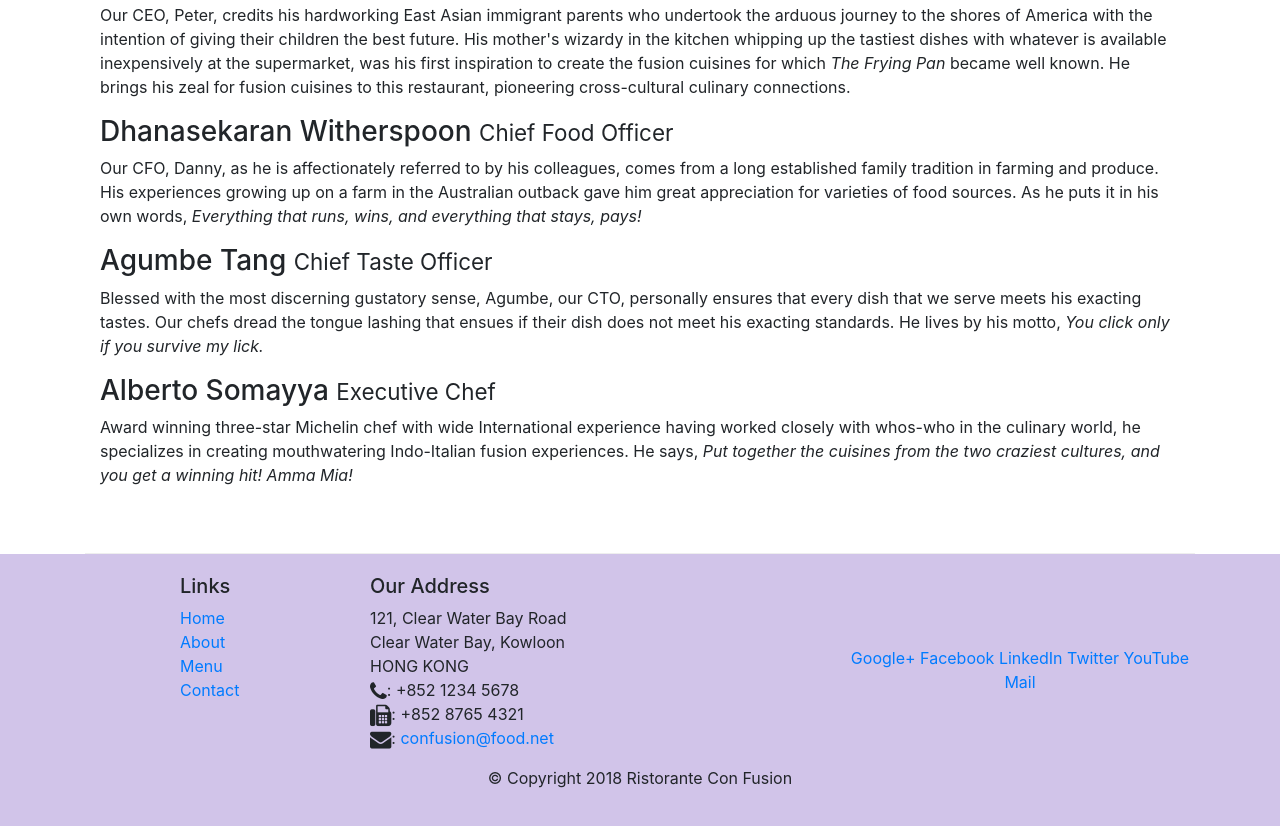
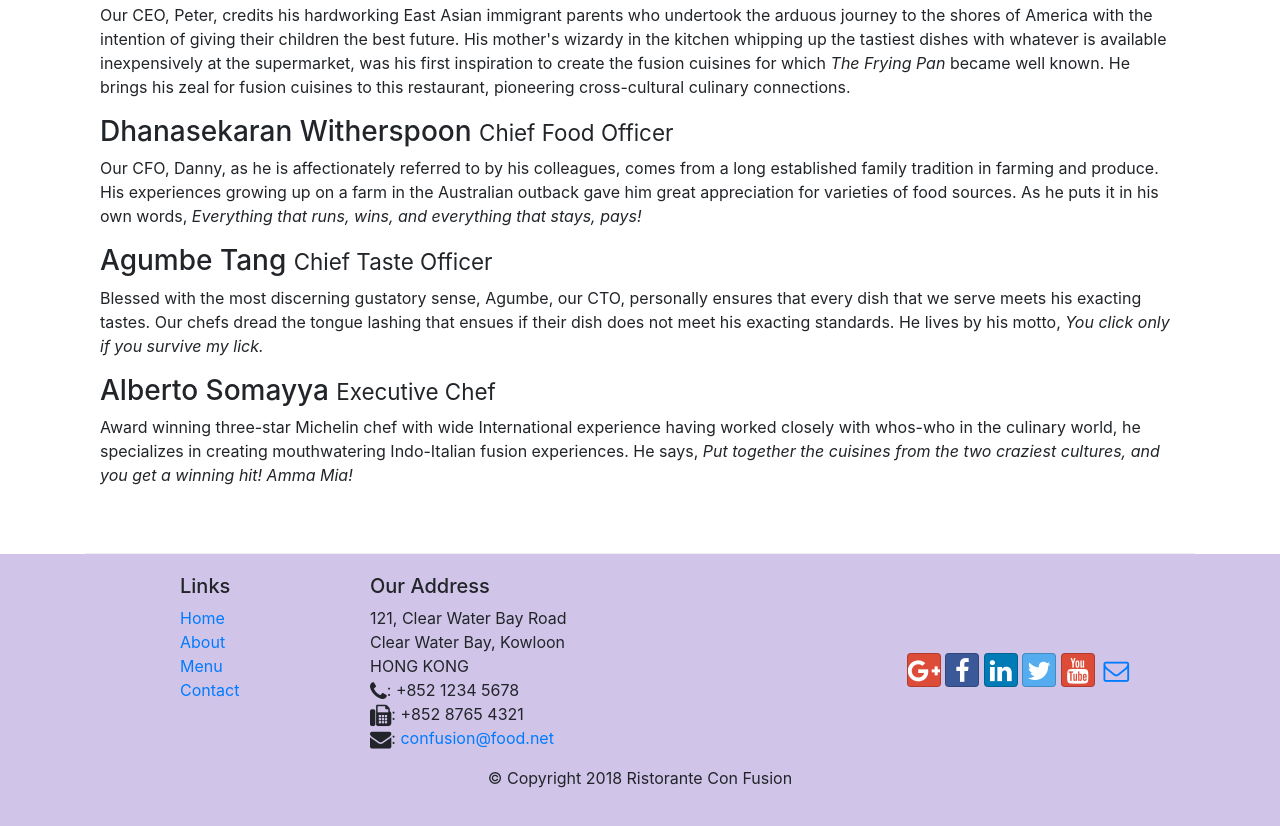
Before and after one commit to nursultanbegaliev/Bootstrap-first-project, a website: page aboutus.html in a window 1280 px wide. Shown: the part 1000-1826 px from the top of the page. Drawn offline with nearby package versions, Linux system fonts and the light colour scheme.

Commit message:
font icons

```diff
--- a/aboutus.html
+++ b/aboutus.html
@@ -112,12 +112,12 @@
                 </div>
                 <div class="col-12 col-sm-4 align-self-center">
                     <div class="text-center">
-                        <a href="http://google.com/+">Google+</a>
-                        <a href="http://www.facebook.com/profile.php?id=">Facebook</a>
-                        <a href="http://www.linkedin.com/in/">LinkedIn</a>
-                        <a href="http://twitter.com/">Twitter</a>
-                        <a href="http://youtube.com/">YouTube</a>
-                        <a href="mailto:">Mail</a>
+                        <a class="btn btn-social-icon btn-google" href="http://google.com/+"><i class="fa fa-google-plus fa-lg"></i></a>
+                        <a class="btn btn-social-icon btn-facebook" href="http://www.facebook.com/profile.php?id="><i class="fa fa-facebook fa-lg"></i></a>
+                        <a class="btn btn-social-icon btn-linkedin" href="http://www.linkedin.com/in/"><i class="fa fa-linkedin fa-lg"></i></a>
+                        <a class="btn btn-social-icon btn-twitter" href="http://twitter.com/"><i class="fa fa-twitter fa-lg"></i></a>
+                        <a class="btn btn-social-icon btn-google" href="http://youtube.com/"><i class="fa fa-youtube fa-lg"></i></a>
+                        <a class="btn btn-social-icon" href="mailto:"><i class="fa fa-envelope-o fa-lg"></i></a>
                     </div>
                 </div>
            </div>
```
